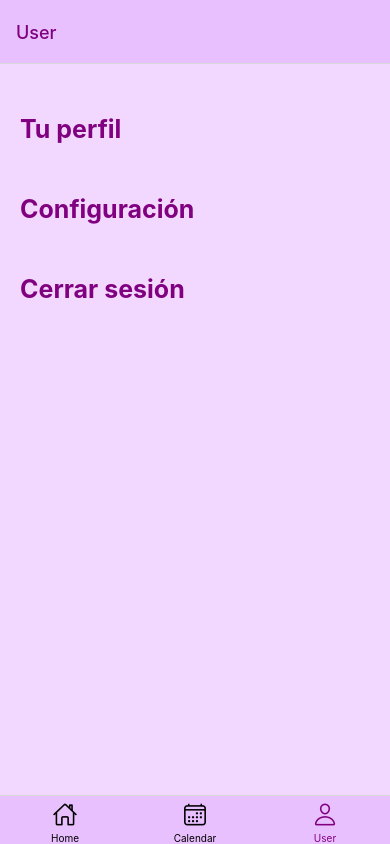
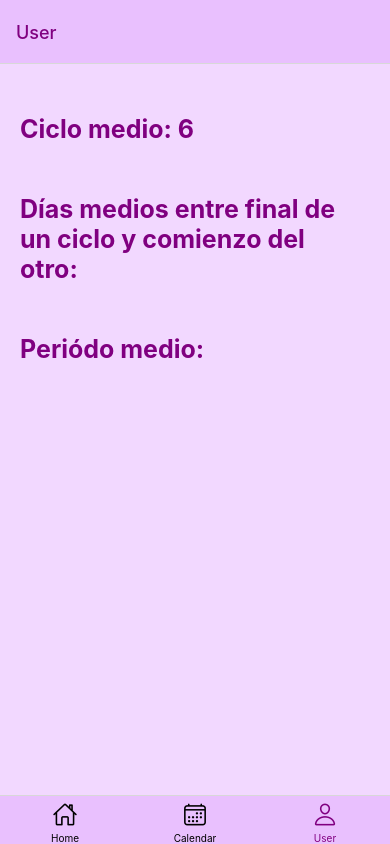
Before and after one commit to acandamil/period-time, a React Native app: screen /User in a window 390 px wide. Built offline with nearby package versions, Linux system fonts and the light colour scheme.

Commit message:
Adding useState for dates

```diff
--- a/App.tsx
+++ b/App.tsx
@@ -1,11 +1,11 @@
-import React from 'react';
+import React, { useState } from 'react';
 import { View, Text, StyleSheet, ScrollView, FlatList, VirtualizedList} from 'react-native';
 import { createBottomTabNavigator } from '@react-navigation/bottom-tabs';
 import { NavigationContainer } from '@react-navigation/native';
 import { Ionicons } from '@expo/vector-icons';
 import { CalendarScreen } from './components/CalendarScreen';
 import { periods } from './components/CalendarScreen';
-//import { UserScreen } from './components/UserScreen';
+import { UserScreen } from './components/UserScreen';
 
 const HomeScreen = () => {
   const currentDate = new Date();
@@ -43,20 +43,12 @@ estimatedNextPeriod.setDate(estimatedNextPeriod.getDate() + 28);
 //TO-DO: checkear si funciona esto
 let daysLeft: number = Math.ceil((estimatedNextPeriod.getTime()-new Date().getTime()) / (24 * 60 * 60 * 1000));
 
-export const UserScreen = () => (
-  <View style={styles.container}>
-    <ScrollView>
-      <Text style={styles.text}>Tu perfil</Text>
-      <Text style={styles.text}>Configuración</Text>
-      <Text style={styles.text}>Cerrar sesión</Text>
-    </ScrollView>
-  </View>
-);
-
 
 const Tab = createBottomTabNavigator();
 
-const App = () => (
+const App = () => {
+  const [calendar, setCalendar] = useState(periods);
+  return (
   <NavigationContainer>
     <Tab.Navigator
     screenOptions={({route}) =>
@@ -99,11 +91,12 @@ const App = () => (
     }>
 
       <Tab.Screen name="Home" component={HomeScreen} options={{headerStyle: {backgroundColor: '#E9C0FE'}}}/>
-      <Tab.Screen name="Calendar" component={CalendarScreen} options={{headerStyle: {backgroundColor: '#E9C0FE'}}} />
+      <Tab.Screen name="Calendar" component={()=><CalendarScreen dates = {periods} setCalendar = {setCalendar}/>} options={{headerStyle: {backgroundColor: '#E9C0FE'}}} />
       <Tab.Screen name="User" component={UserScreen} options={{headerStyle: {backgroundColor: '#E9C0FE'}}}/>
     </Tab.Navigator>
   </NavigationContainer>
 );
+};
 
 const styles = StyleSheet.create({
   container: {
--- a/components/CalendarScreen.tsx
+++ b/components/CalendarScreen.tsx
@@ -1,10 +1,16 @@
 import React from "react";
-import { View, Text, ScrollView, FlatList, StyleSheet} from "react-native";
+import { View, Text, ScrollView, FlatList, StyleSheet, Button} from "react-native";
 
+export interface Period {
+  key: string;
+  start: Date;
+  end: Date;
+  month: string;
+}
 
-export const periods = [
+export const periods: Period[] = [
     {key:'February_2024', start: new Date("2024-1-29"), end: new Date ("2024-2-5"), month: 'Febrero 2024'},
-    {key:'January_2024', start: new Date("2024-1-1"), end: new Date ("2023-1-7"), month: 'Enero 2024'},
+    {key:'January_2024', start: new Date("2024-1-1"), end: new Date ("2024-1-7"), month: 'Enero 2024'},
     {key: 'December_2023:', start: new Date("2023-12-1"), end: new Date("2023-12-7"), month: 'Diciembre 2023'},
     {key: 'November_2023:', start: new Date("2023-11-1"), end: new Date("2023-11-7"), month: 'Noviembre 2023'},
     {key: 'October_2023:', start: new Date("2023-10-1"), end: new Date("2023-10-7"), month: 'Octubre 2023'},
@@ -20,9 +26,18 @@ const periodsString = periods.map(period => {
     };
   });
 
-export const CalendarScreen = () => (
+type CalendarProps={
+  dates : Period[];
+  setCalendar : (calendar: Period[]) => void;
+}
+
+export const CalendarScreen = ({dates, setCalendar}: CalendarProps) => (
     <View style={styles.container}>
         <Text style={styles.listTitle}>Tus últimos periodos</Text>
+        <Button
+        title="Nuevo Periodo"
+        //onPress={() => Alert.alert('Simple Button pressed')}
+        />
         <ScrollView>
           <FlatList
           data={periodsString}
--- a/components/UserScreen.tsx
+++ b/components/UserScreen.tsx
@@ -0,0 +1,60 @@
+import React from "react";
+import { View, Text, ScrollView, StyleSheet} from "react-native";
+import { periods } from "./CalendarScreen";
+import { Period } from "./CalendarScreen";
+
+/*function calculateAverage(periods: Period[]): number {
+    let sum: number = 0;
+
+    for (let i = 0; i < periods.length; i++) {
+      let days = Math.ceil((periods[i].end.getTime() - periods[i].start.getTime()) / (24 * 60 * 60 * 1000));
+      sum = sum + days;
+    }
+
+    return Math.round(sum / periods.length);
+  }*/
+
+  function calculateMedian(periods: Period[]): number {
+    const durations: number[] = [];
+
+    for (let i = 0; i < periods.length; i++) {
+      const days = Math.ceil((periods[i].end.getTime() - periods[i].start.getTime()) / (24 * 60 * 60 * 1000));
+      durations.push(days);
+    }
+
+    durations.sort((a, b) => a - b);
+
+    const mid = Math.floor(durations.length / 2);
+
+    if (durations.length % 2 === 0) {
+      return Math.round((durations[mid - 1] + durations[mid]) / 2);
+    } else {
+      return durations[mid];
+    }
+  }
+
+export const UserScreen = () => (
+    <View style={styles.container}>
+      <ScrollView>
+        <Text style={styles.textUser}>Ciclo medio: {calculateMedian(periods)}</Text>
+        <Text style={styles.textUser}>Días medios entre final de un ciclo y comienzo del otro:</Text>
+        <Text style={styles.textUser}>Periódo medio:</Text>
+      </ScrollView>
+    </View>
+  );
+
+  const styles = StyleSheet.create({
+    container: {
+      flex: 1,
+      backgroundColor: '#F2D8FF',
+    },
+    textUser:{
+        textAlign: "left",
+        paddingLeft: 20,
+        paddingRight: 50,
+        marginTop:50,
+        fontWeight: 'bold',
+        fontSize: 25,
+        color: 'purple'
+      }
+  });
```
